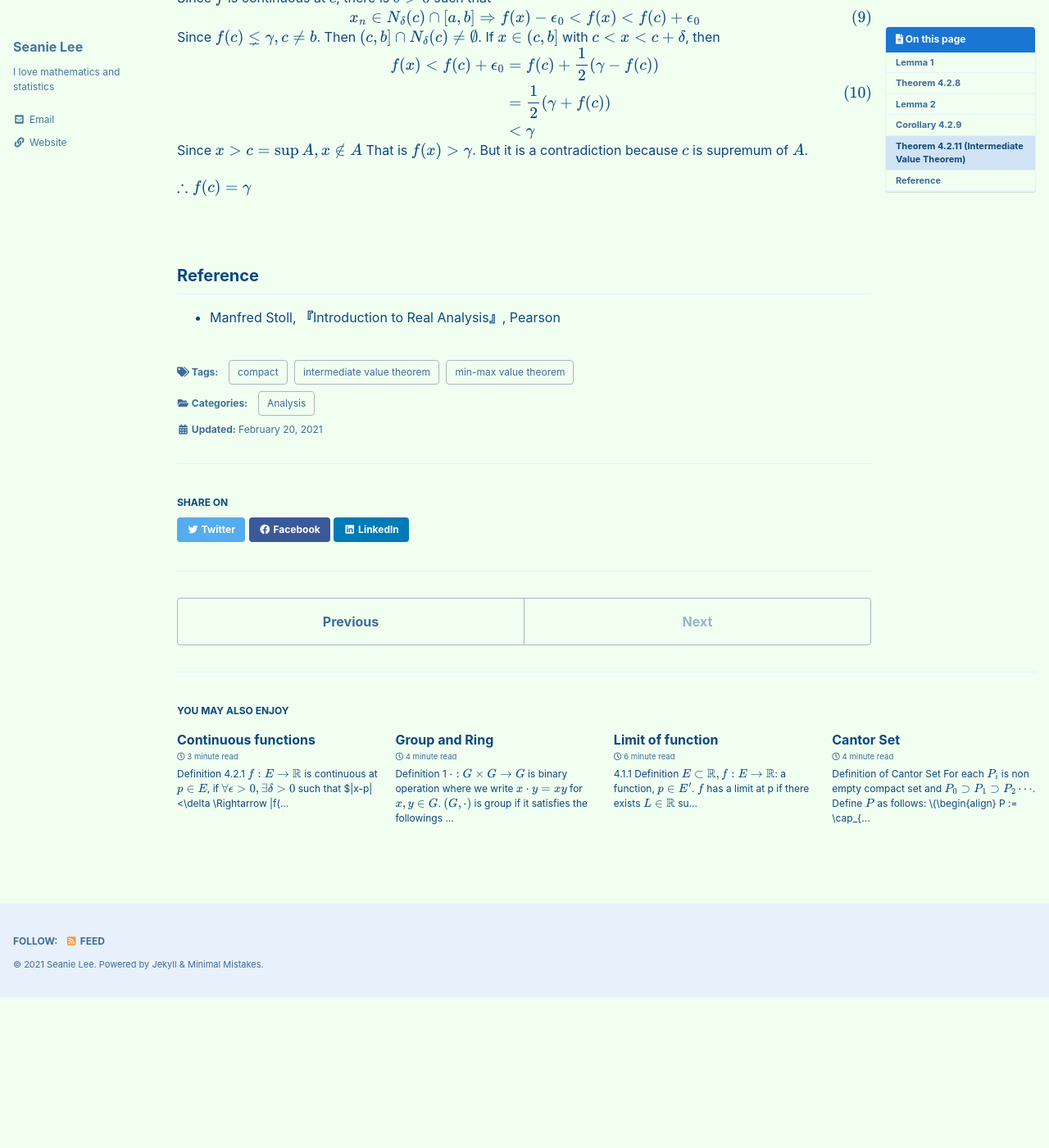
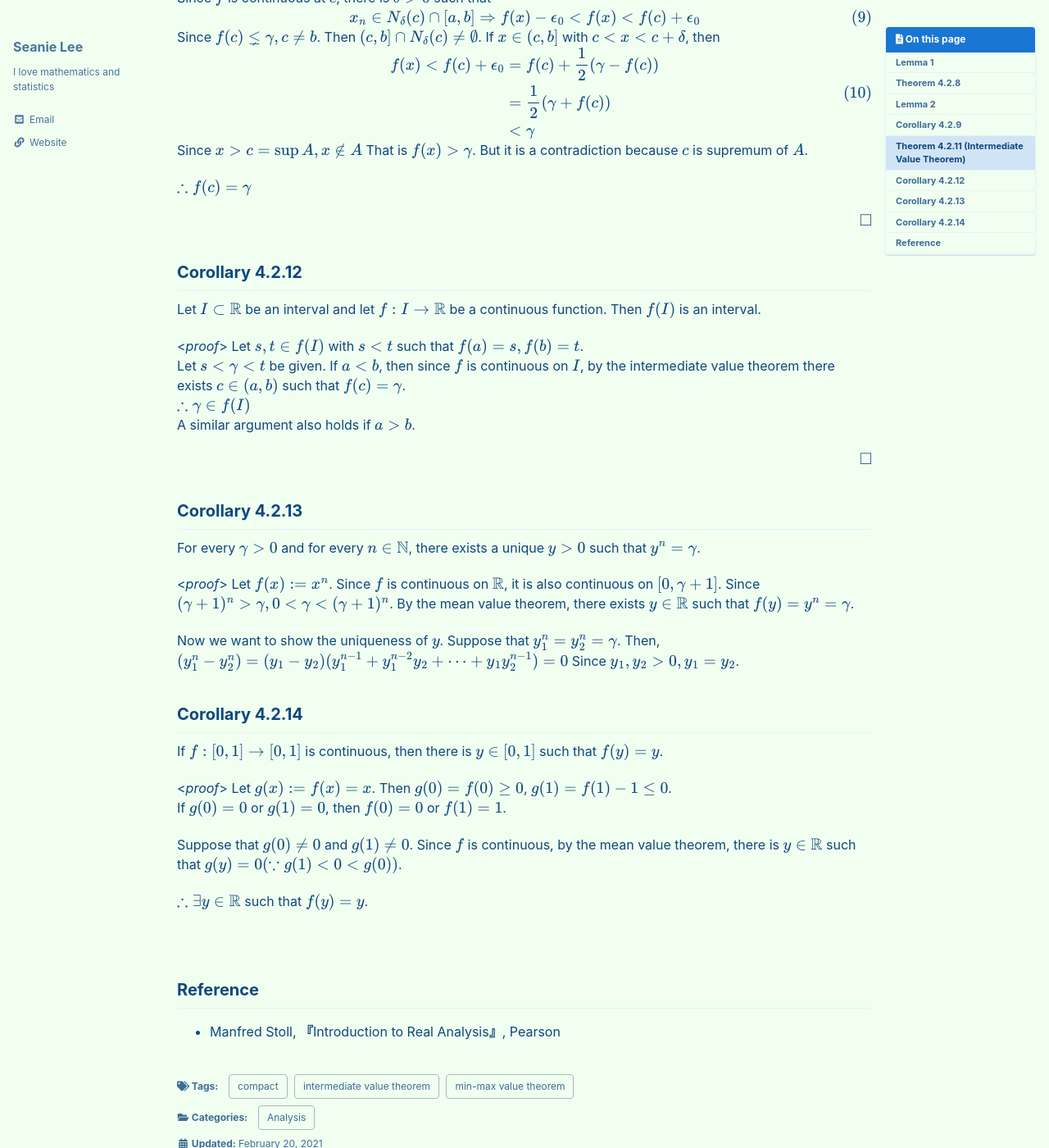
Before and after one commit to seanie12/blog, a Jekyll site: the page built from _posts/2021-02-20-continous-function-2.md, in a window 1280 px wide and 1400 px high, scrolled down 2231 px. Shown: the whole window at 82% size. Built offline with Jekyll 4.4.1, drawn with Linux system fonts in a browser that asks for light colours; cached includes are drawn as plain includes; formulas are drawn with MathJax 3; before the commit the page ends 3448 px from its top, so only the background shows below that; some of the changed text lies outside the part shown.

Commit message:
Update 2021-02-20-continous-function-2.md

```diff
--- a/_posts/2021-02-20-continous-function-2.md
+++ b/_posts/2021-02-20-continous-function-2.md
@@ -150,5 +150,37 @@ Since $x >c =\sup A, x \not\in  A$ That is $f(x) > \gamma$. But it is a contradi
 $\therefore f(c) = \gamma$
 
 $$\tag*{$\square$}$$
+
+## Corollary 4.2.12
+Let $I \subset \mathbb{R}$ be an interval and let $f:I\to \mathbb{R}$ be a continuous function. Then $f(I)$ is an interval.
+
+<*proof*>
+Let $s,t \in f(I)$ with $s<t$ such that $f(a) = s, f(b) = t$. <br /> Let $s <\gamma <t$ be given. If $a<b$, then since $f$ is continuous on $I$, by the intermediate value theorem there exists $c\in (a,b)$ such that $f(c) = \gamma$. <br /> $\therefore \gamma \in f(I)$ <br /> A similar argument also holds if $a>b$.
+
+$$\tag*{$\square$}$$
+
+## Corollary 4.2.13
+For every $\gamma >0$ and for every $n\in\mathbb{N}$, there exists a unique $y>0$ such that $y^n = \gamma$.
+
+<*proof*>
+Let $f(x) := x^n$. Since $f$ is continuous on $\mathbb{R}$, it is also continuous on $[0,\gamma+1]$. Since $(\gamma +1)^n > \gamma, 0<\gamma <(\gamma+1)^n$. By the mean value theorem, there exists $y\in\mathbb{R}$ such that $f(y) = y^n=\gamma$.
+
+Now we want to show the uniqueness of $y$. Suppose that $y^n_1 = y^n_2=\gamma$. Then,
+ $$
+ (y^n_1 -y^n_2 )= (y_1 - y_2)(y^{n-1}_1 + y^{n-2}_1y_2 + \cdots + y_1y^{n-1}_2)=0
+ $$
+ Since $y_1, y_2 >0, y_1 = y_2$.
+
+## Corollary 4.2.14
+If $f:[0,1]\to[0,1]$ is continuous, then there is $y\in [0,1]$ such that $f(y) = y$.
+
+<*proof*>
+Let $g(x) := f(x) = x$. Then $g(0) = f(0) \geq 0$, $g(1) = f(1)-1 \leq 0$.  <br /> If $g(0) =0$ or $g(1) =0$, then $f(0) =0$ or $f(1)=1$.
+
+Suppose that $g(0) \neq 0$ and $g(1) \neq 0$. Since $f$ is continuous, by the mean value theorem, there is $y \in \mathbb{R}$ such that $g(y)=0 (\because g(1) < 0 < g(0) )$.
+
+$\therefore \exists y\in\mathbb{R}$ such that $f(y) = y$.
+
+$$\tag*{$\square$}$$
 ## Reference
 - Manfred Stoll,  **『**Introduction to Real Analysis**』**, Pearson
```
